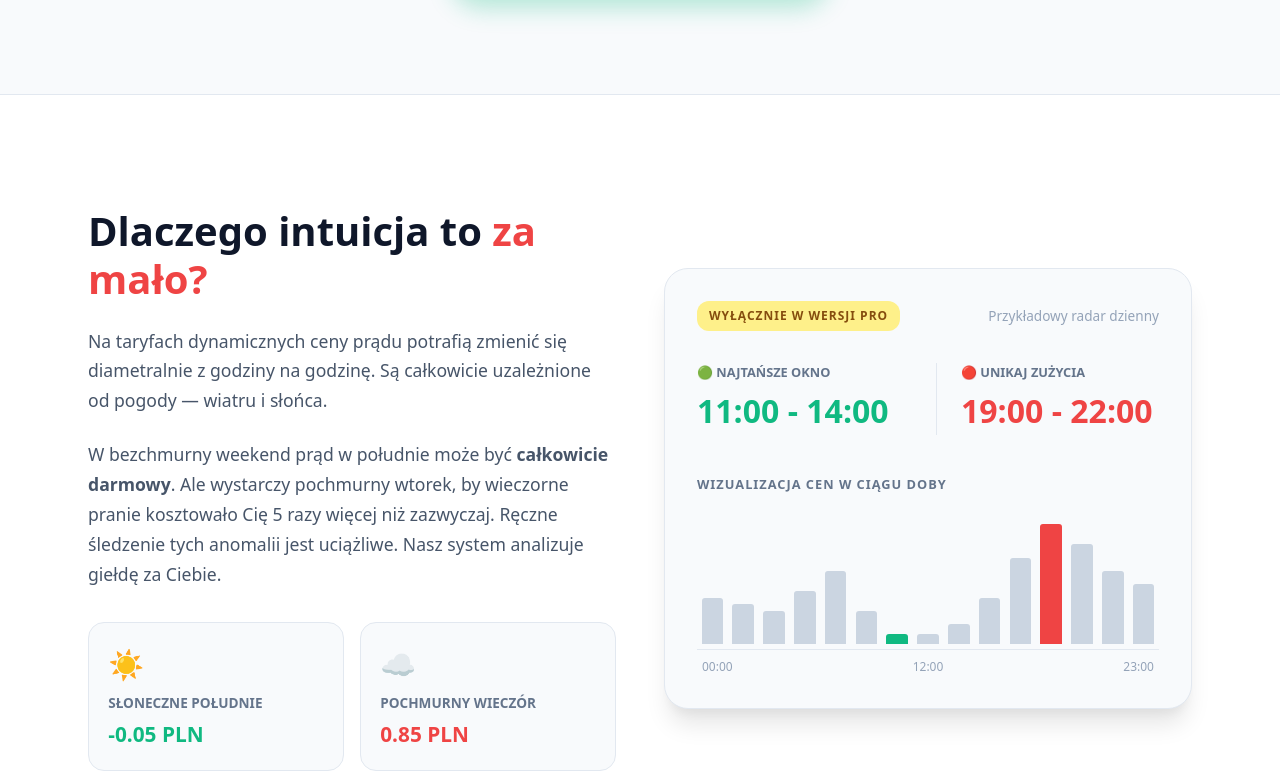
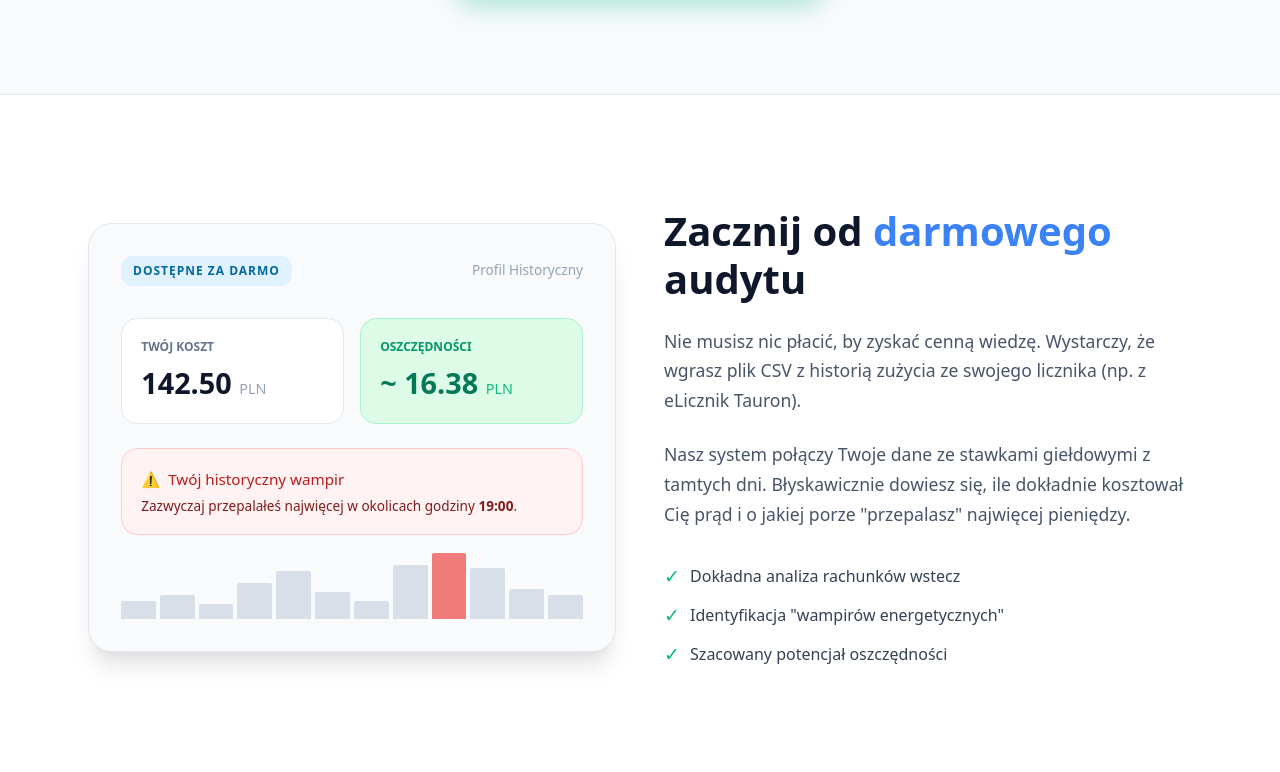
Before and after one commit to dominikgar/energy-optimizer-ui, a Next.js app: page / in a window 1280 px wide. Shown: the part 589-1361 px from the top of the page. Built offline with nearby package versions, Linux system fonts and the light colour scheme; no server answers.

Commit message:
Update page.tsx

```diff
--- a/app/page.tsx
+++ b/app/page.tsx
@@ -108,8 +108,72 @@ export default async function Home({ searchParams }) {
             </SignInButton>
           </div>
 
+          {/* SEKCJA: DARMOWY AUDYT HISTORYCZNY (PODGLĄD FREE) */}
+          <div style={{ backgroundColor: '#ffffff', padding: '5rem 0', borderTop: '1px solid #e2e8f0' }}>
+            <div className="app-wrapper mobile-flex-wrap" style={{ maxWidth: '1200px', margin: '0 auto', display: 'flex', gap: '3rem', alignItems: 'center', flexDirection: 'row-reverse' }}>
+
+              <div style={{ flex: '1 1 300px' }}>
+                <h2 style={{ fontSize: '2.5rem', color: '#0f172a', fontWeight: 'bold', marginBottom: '1.5rem', lineHeight: '1.2' }}>
+                  Zacznij od <span style={{ color: '#3b82f6' }}>darmowego</span> audytu
+                </h2>
+                <p style={{ color: '#475569', fontSize: '1.1rem', lineHeight: '1.7', marginBottom: '1.5rem' }}>
+                  Nie musisz nic płacić, by zyskać cenną wiedzę. Wystarczy, że wgrasz plik CSV z historią zużycia ze swojego licznika (np. z eLicznik Tauron).
+                </p>
+                <p style={{ color: '#475569', fontSize: '1.1rem', lineHeight: '1.7', marginBottom: '2rem' }}>
+                  Nasz system połączy Twoje dane ze stawkami giełdowymi z tamtych dni. Błyskawicznie dowiesz się, ile dokładnie kosztował Cię prąd i o jakiej porze "przepalasz" najwięcej pieniędzy.
+                </p>
+
+                <ul style={{ listStyle: 'none', padding: 0, margin: 0 }}>
+                  <li style={{ display: 'flex', alignItems: 'center', gap: '10px', marginBottom: '10px', color: '#334155', fontWeight: '500' }}>
+                    <span style={{ color: '#10b981', fontSize: '1.2rem' }}>✓</span> Dokładna analiza rachunków wstecz
+                  </li>
+                  <li style={{ display: 'flex', alignItems: 'center', gap: '10px', marginBottom: '10px', color: '#334155', fontWeight: '500' }}>
+                    <span style={{ color: '#10b981', fontSize: '1.2rem' }}>✓</span> Identyfikacja "wampirów energetycznych"
+                  </li>
+                  <li style={{ display: 'flex', alignItems: 'center', gap: '10px', color: '#334155', fontWeight: '500' }}>
+                    <span style={{ color: '#10b981', fontSize: '1.2rem' }}>✓</span> Szacowany potencjał oszczędności
+                  </li>
+                </ul>
+              </div>
+
+              <div className="mobile-card-padding" style={{ flex: '1 1 300px', minWidth: 0, maxWidth: '100%', backgroundColor: '#f8fafc', padding: '2rem', borderRadius: '24px', border: '1px solid #e2e8f0', boxShadow: '0 20px 25px -5px rgba(0, 0, 0, 0.1), 0 10px 10px -5px rgba(0, 0, 0, 0.04)' }}>
+                 <div style={{ display: 'flex', justifyContent: 'space-between', alignItems: 'center', marginBottom: '2rem', flexWrap: 'wrap', gap: '10px' }}>
+                    <span style={{ backgroundColor: '#e0f2fe', color: '#0369a1', padding: '6px 12px', borderRadius: '12px', fontSize: '0.75rem', fontWeight: 'bold', textTransform: 'uppercase', letterSpacing: '1px' }}>Dostępne za darmo</span>
+                    <span style={{ color: '#94a3b8', fontSize: '0.85rem', fontWeight: '500' }}>Profil Historyczny</span>
+                 </div>
+
+                 <div style={{ display: 'flex', gap: '1rem', marginBottom: '1.5rem', flexWrap: 'wrap' }}>
+                    <div style={{ flex: '1', padding: '1.2rem', backgroundColor: '#ffffff', borderRadius: '16px', border: '1px solid #e2e8f0' }}>
+                       <p style={{ margin: '0 0 5px', fontSize: '0.75rem', color: '#64748b', textTransform: 'uppercase', fontWeight: 'bold' }}>Twój Koszt</p>
+                       <p style={{ margin: 0, fontSize: '1.8rem', fontWeight: '900', color: '#0f172a' }}>142.50 <span style={{fontSize: '0.9rem', color: '#94a3b8', fontWeight: 'normal'}}>PLN</span></p>
+                    </div>
+                    <div style={{ flex: '1', padding: '1.2rem', backgroundColor: '#dcfce7', borderRadius: '16px', border: '1px solid #a7f3d0' }}>
+                       <p style={{ margin: '0 0 5px', fontSize: '0.75rem', color: '#059669', textTransform: 'uppercase', fontWeight: 'bold' }}>Oszczędności</p>
+                       <p style={{ margin: 0, fontSize: '1.8rem', fontWeight: '900', color: '#047857' }}>~ 16.38 <span style={{fontSize: '0.9rem', color: '#10b981', fontWeight: 'normal'}}>PLN</span></p>
+                    </div>
+                 </div>
+
+                 <div style={{ padding: '1.2rem', backgroundColor: '#fef2f2', border: '1px solid #fecaca', borderRadius: '16px', marginBottom: '1.5rem' }}>
+                    <h4 style={{ color: '#b91c1c', margin: '0 0 5px 0', fontSize: '0.95rem', display: 'flex', alignItems: 'center', gap: '8px' }}>
+                      <span>⚠️</span> Twój historyczny wampir
+                    </h4>
+                    <p style={{ margin: 0, color: '#7f1d1d', lineHeight: '1.4', fontSize: '0.85rem' }}>
+                      Zazwyczaj przepalałeś najwięcej w okolicach godziny <strong>19:00</strong>.
+                    </p>
+                 </div>
+
+                 {/* Mini wykresik */}
+                 <div style={{ display: 'flex', alignItems: 'flex-end', gap: '4px', height: '60px', opacity: 0.7 }}>
+                    {[30, 40, 25, 60, 80, 45, 30, 90, 110, 85, 50, 40].map((h, i) => (
+                      <div key={i} style={{ flex: 1, backgroundColor: i === 8 ? '#ef4444' : '#cbd5e1', height: `${h}%`, borderRadius: '2px 2px 0 0' }}></div>
+                    ))}
+                 </div>
+              </div>
+            </div>
+          </div>
+
           {/* SEKCJA: DLACZEGO FORECASTING JEST WAŻNY (Z PODGLĄDEM PREMIUM) */}
-          <div style={{ backgroundColor: '#ffffff', padding: '5rem 0', borderTop: '1px solid #e2e8f0' }}>
+          <div style={{ backgroundColor: '#f8fafc', padding: '5rem 0', borderTop: '1px solid #e2e8f0' }}>
             <div className="app-wrapper mobile-flex-wrap" style={{ maxWidth: '1200px', margin: '0 auto', display: 'flex', gap: '3rem', alignItems: 'center' }}>
 
               <div style={{ flex: '1 1 300px' }}>
@@ -184,7 +248,7 @@ export default async function Home({ searchParams }) {
           </div>
 
           {/* SEKCJA KAFELKÓW */}
-          <div style={{ backgroundColor: '#f8fafc', padding: '5rem 0', borderTop: '1px solid #e2e8f0' }}>
+          <div style={{ backgroundColor: '#ffffff', padding: '5rem 0', borderTop: '1px solid #e2e8f0' }}>
             <div className="app-wrapper" style={{ maxWidth: '1200px', margin: '0 auto' }}>
               <h2 style={{ textAlign: 'center', fontSize: '2.5rem', marginBottom: '4rem', color: '#0f172a', fontWeight: 'bold' }}>Co znajdziesz w środku?</h2>
               <div style={{ display: 'grid', gridTemplateColumns: 'repeat(auto-fit, minmax(250px, 1fr))', gap: '2rem' }}>
```
